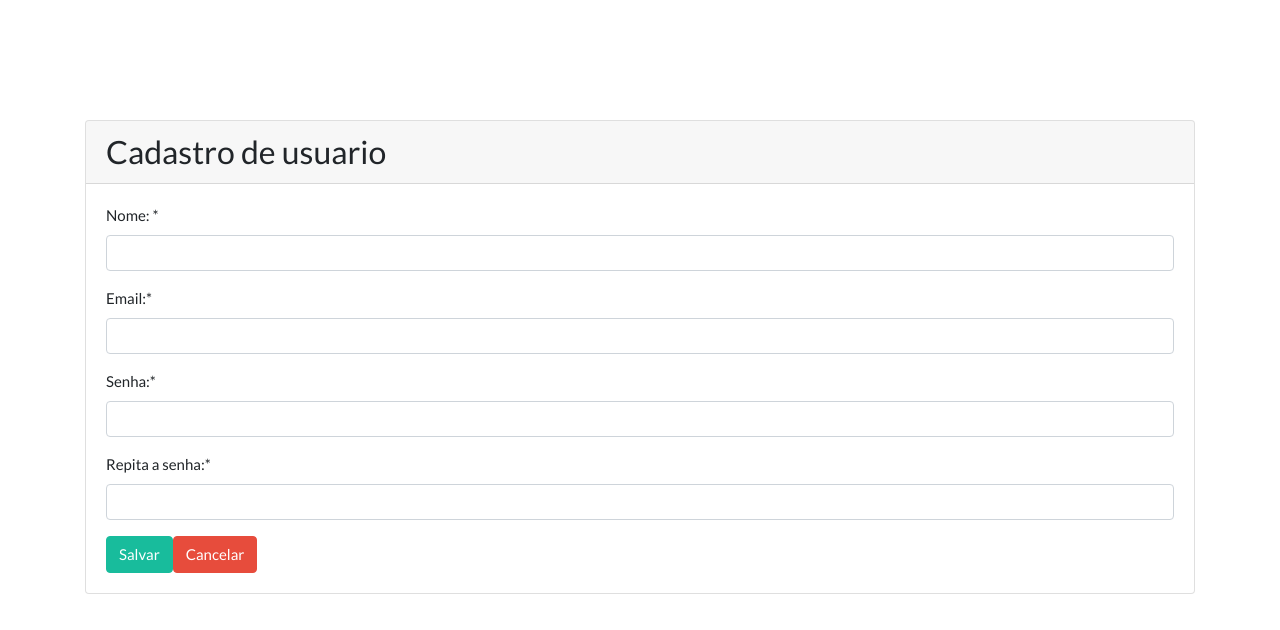
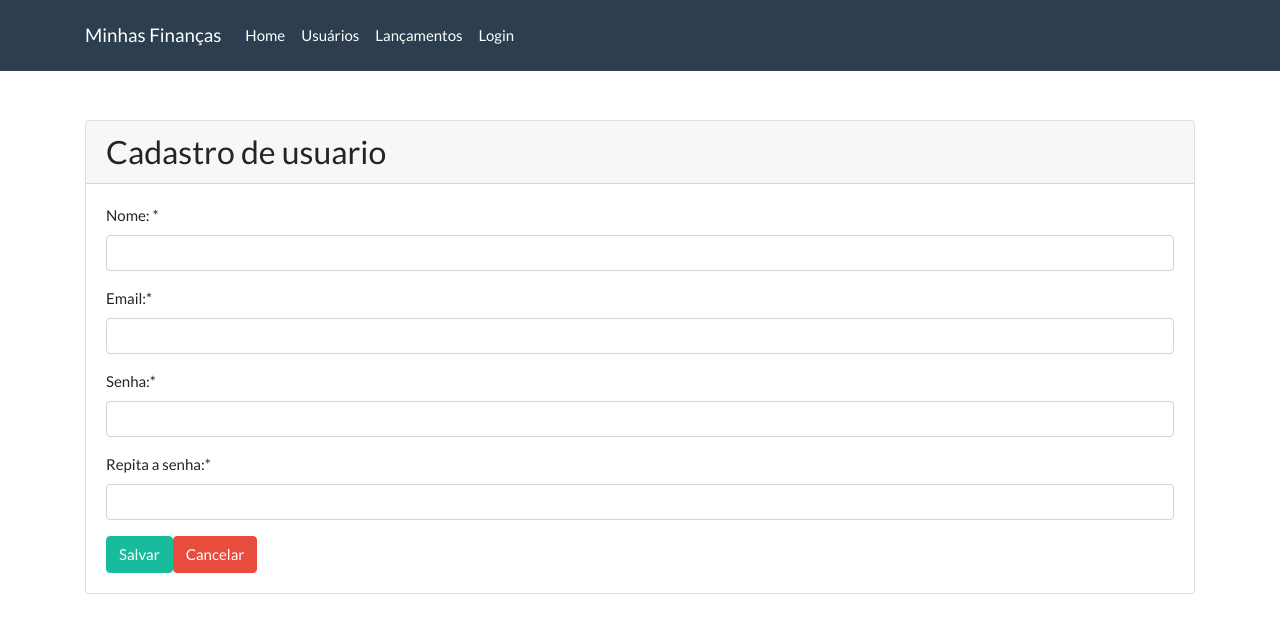
Before and after one commit to Enocp/minhaFinanca-frontEnd-reactJs, a React (Create React App) app: page /#/cadastro-usuarios in a window 1280 px wide. Shown: the top 630 px of the page. Built offline with nearby package versions, Linux system fonts and the light colour scheme.

Commit message:
criando o componente navbar

```diff
--- /dev/null
+++ b/src/components/navbar.js
@@ -0,0 +1,36 @@
+import React from 'react'
+
+function Navbar() {
+  return (
+
+    <div className="navbar navbar-expand-lg fixed-top navbar-dark bg-primary" >
+      <div className="container">
+        <a href="https://bootswatch.com/" className="navbar-brand">Minhas Finanças</a>
+        <button className="navbar-toggler" type="button" data-toggle="collapse" data-target="#navbarResponsive"
+          aria-controls="navbarResponsive" aria-expanded="false" aria-label="Toggle navigation">
+          <span className="navbar-toggler-icon"></span>
+        </button>
+        <div className="collapse navbar-collapse" id="navbarResponsive">
+          <ul className="navbar-nav">
+            <li className="nav-item">
+              <a className="nav-link" href="home.html">Home</a>
+            </li>
+            <li className="nav-item">
+              <a className="nav-link" href="usuarios.html">Usuários</a>
+            </li>
+            <li className="nav-item">
+              <a className="nav-link" href="lancamentos.html">Lançamentos</a>
+            </li>
+            <li className="nav-item">
+              <a className="nav-link" href="login.html">Login</a>
+            </li>
+          </ul>
+
+        </div>
+      </div>
+    </div>
+
+  )
+}
+
+export default Navbar
--- a/src/main/App.js
+++ b/src/main/App.js
@@ -1,5 +1,6 @@
 import React from 'react';
 import Rotas from './rotas'
+import Navbar from '../components/navbar'
 
 
 import 'bootswatch/dist/flatly/bootstrap.css'
@@ -14,9 +15,12 @@
 
   render() {
     return (
-      <div>
+      <>
+      <Navbar />
+      <div className="container">
         <Rotas/>
       </div>
+      </>
     )
   }
 
--- a/src/views/cadastroUsuario.js
+++ b/src/views/cadastroUsuario.js
@@ -20,7 +20,7 @@
 
 
     return (
-      <div className="container">
+
         <Card title="Cadastro de usuario">
           <div className="row">
             <div className="col-lg-12">
@@ -55,7 +55,7 @@
             </div>
           </div>
         </Card>
-      </div>
+
     )
   }
 }
--- a/src/views/login.js
+++ b/src/views/login.js
@@ -19,7 +19,7 @@
   render() {
     return (
 
-      <div className="container">
+
         <div className="row">
           <div className="col-md-6" style={{ position: 'relative', left: '300px' }}>
             <div className="bs-docs-section">
@@ -56,8 +56,6 @@
             </div>
           </div>
         </div>
-
-      </div>
     )
   }
 
```
